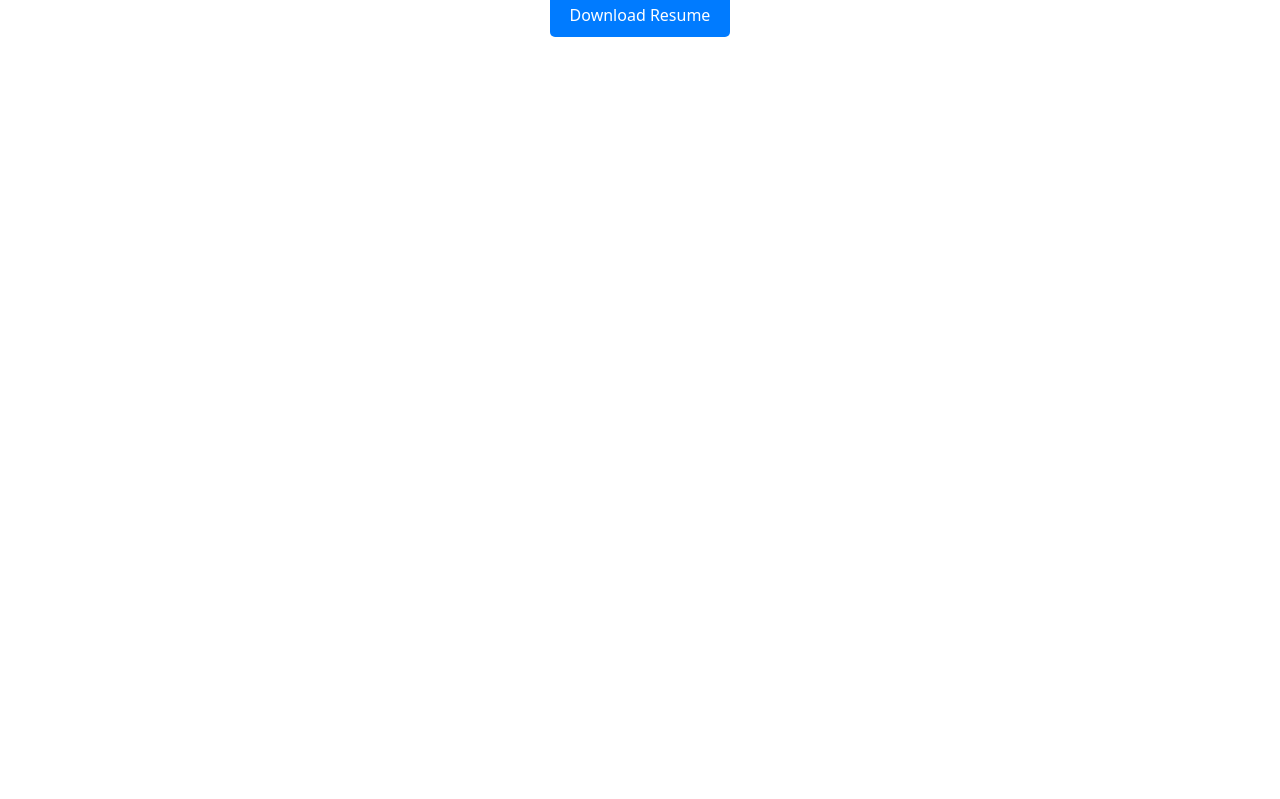
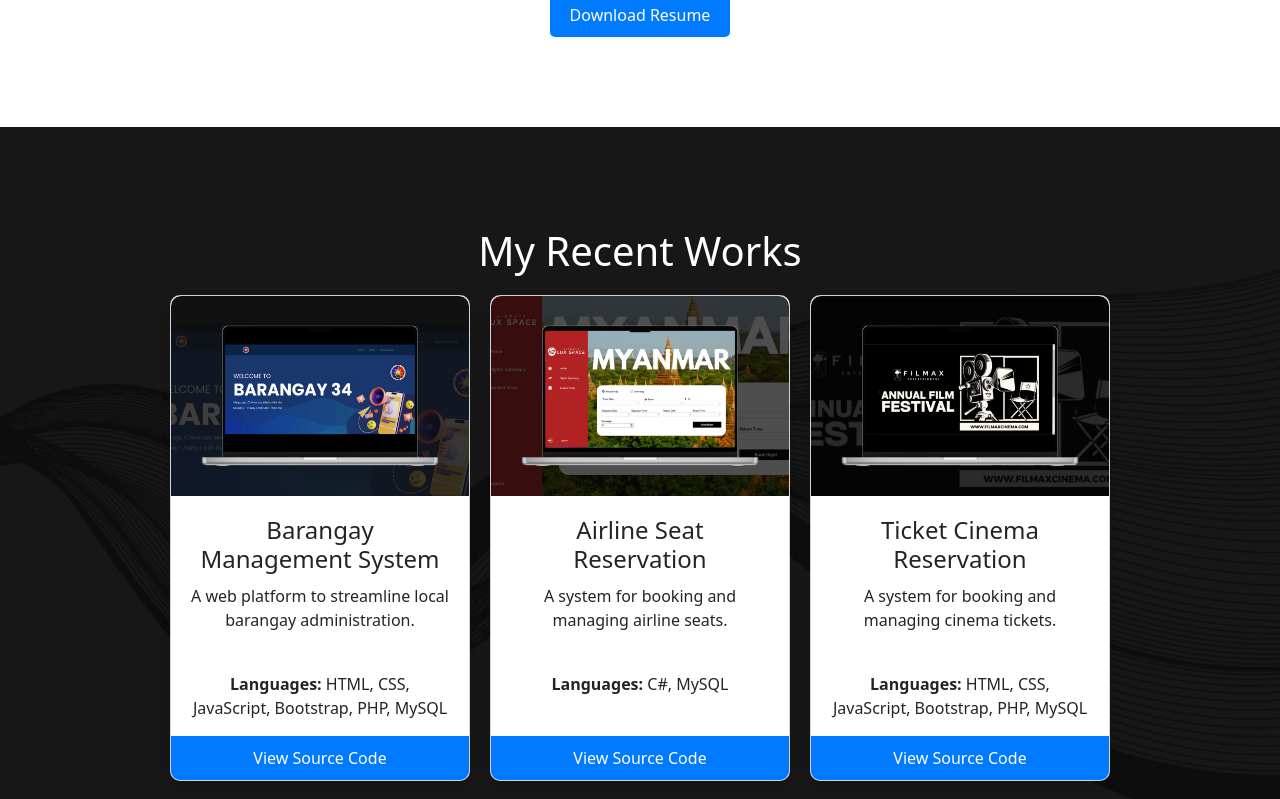
Before and after one commit to nicolefranz/portfolio-, a React (Create React App) app: page / in a window 1280 px wide. Shown: the part 1120-1919 px from the top of the page. Before the commit the page ends 1207 px from the top, so only its background shows below. Built offline with nearby package versions, Linux system fonts and the light colour scheme.

Commit message:
modify the app js

```diff
--- a/src/App.js
+++ b/src/App.js
@@ -12,6 +12,7 @@ function App() {
       <div className='App'>
           <LandingPage/>
           <AboutMe/>
+          <SampleWorks/>
       </div>
     </div>
   );
```
